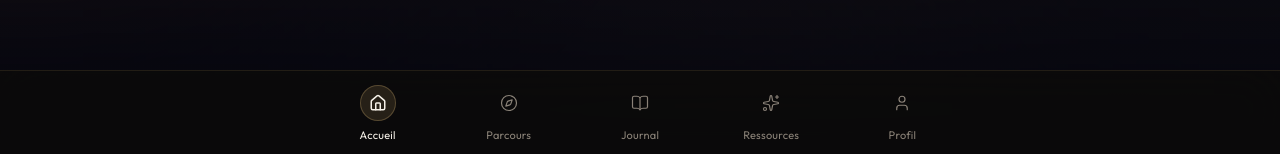
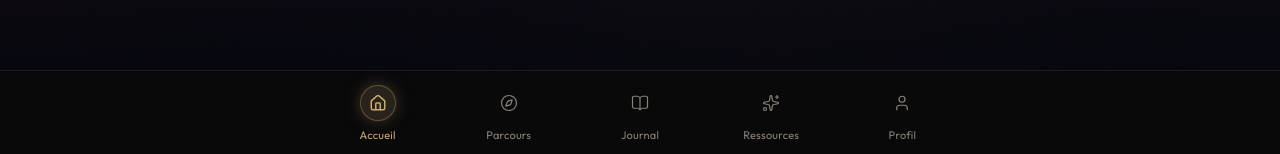
Before and after one commit to mohamesbah44-source/renaissance-app, a Next.js app: page /dashboard in a window 1280 px wide. Shown: the part 643-797 px from the top of the page. Built offline with nearby package versions, Linux system fonts and the light colour scheme; no server answers.

Commit message:
Update BottomNav styles for improved appearance

```diff
--- a/components/layout/BottomNav.tsx
+++ b/components/layout/BottomNav.tsx
@@ -17,7 +17,7 @@ export function BottomNav() {
   const pathname = usePathname();
 
   return (
-    <nav className="fixed inset-x-0 bottom-0 z-20 border-t border-rr-or/[0.12] bg-rr-noir/85 backdrop-blur-xl">
+    <nav className="fixed inset-x-0 bottom-0 z-20 border-t border-rr-or/[0.12] bg-rr-noir/90 pb-[env(safe-area-inset-bottom)] backdrop-blur-xl">
       <ul className="mx-auto flex max-w-2xl items-stretch justify-between px-2 py-1">
         {NAV_ITEMS.map(({ href, label, icon: Icon }) => {
           const isActive = pathname === href || pathname.startsWith(`${href}/`);
@@ -26,16 +26,17 @@ export function BottomNav() {
             <li key={href} className="flex-1">
               <Link
                 href={href}
+                aria-current={isActive ? "page" : undefined}
                 className={cn(
                   "group flex flex-col items-center gap-1.5 px-2 py-2.5 text-[11px] tracking-[0.02em] transition-colors duration-300",
-                  isActive ? "text-rr-ivoire" : "text-rr-gris hover:text-rr-gris-clair"
+                  isActive ? "text-rr-or" : "text-rr-gris hover:text-rr-gris-clair"
                 )}
               >
                 <span
                   className={cn(
                     "flex h-9 w-9 items-center justify-center rounded-full transition-all duration-300",
                     isActive
-                      ? "bg-rr-or/[0.14] shadow-[inset_0_0_0_1px_rgba(201,169,110,0.3)]"
+                      ? "bg-rr-or/[0.16] shadow-[inset_0_0_0_1px_rgba(201,169,110,0.35),0_0_18px_-4px_rgba(201,169,110,0.5)]"
                       : "group-hover:bg-white/[0.05]"
                   )}
                 >
```
